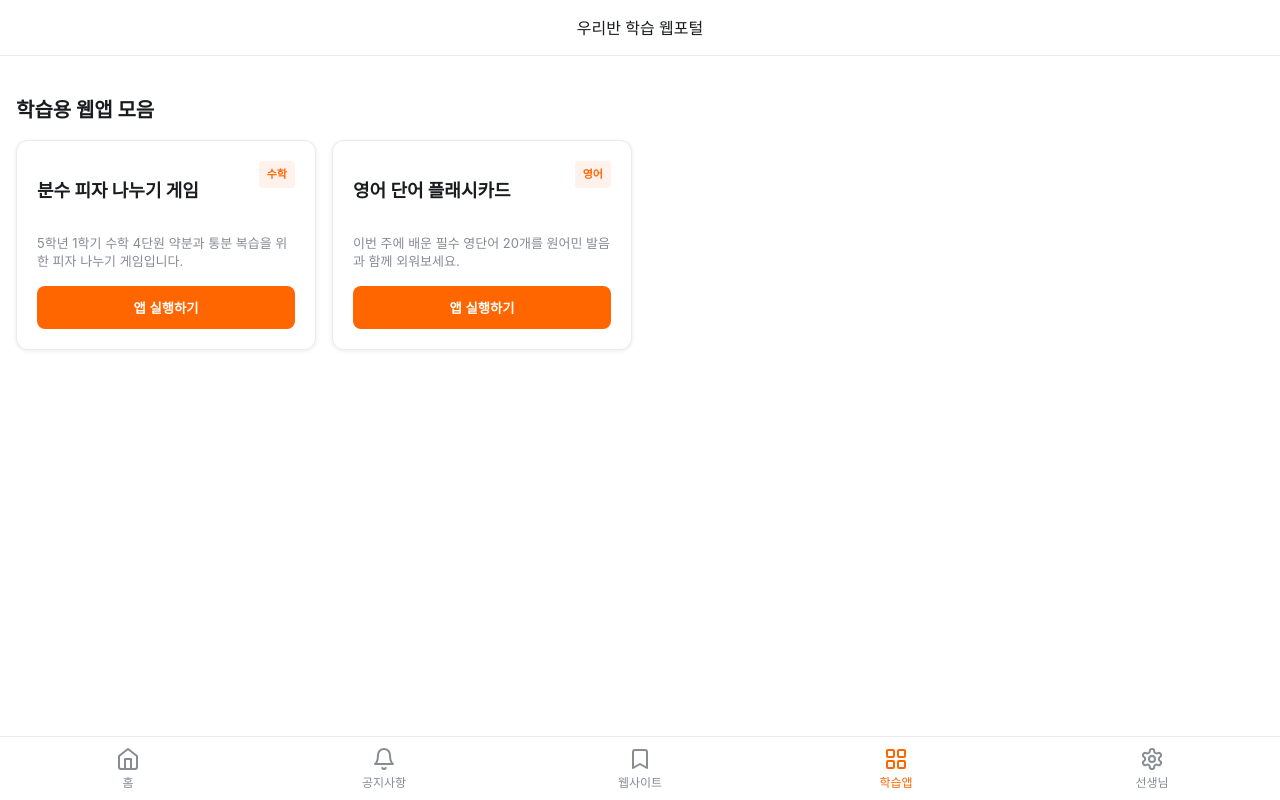
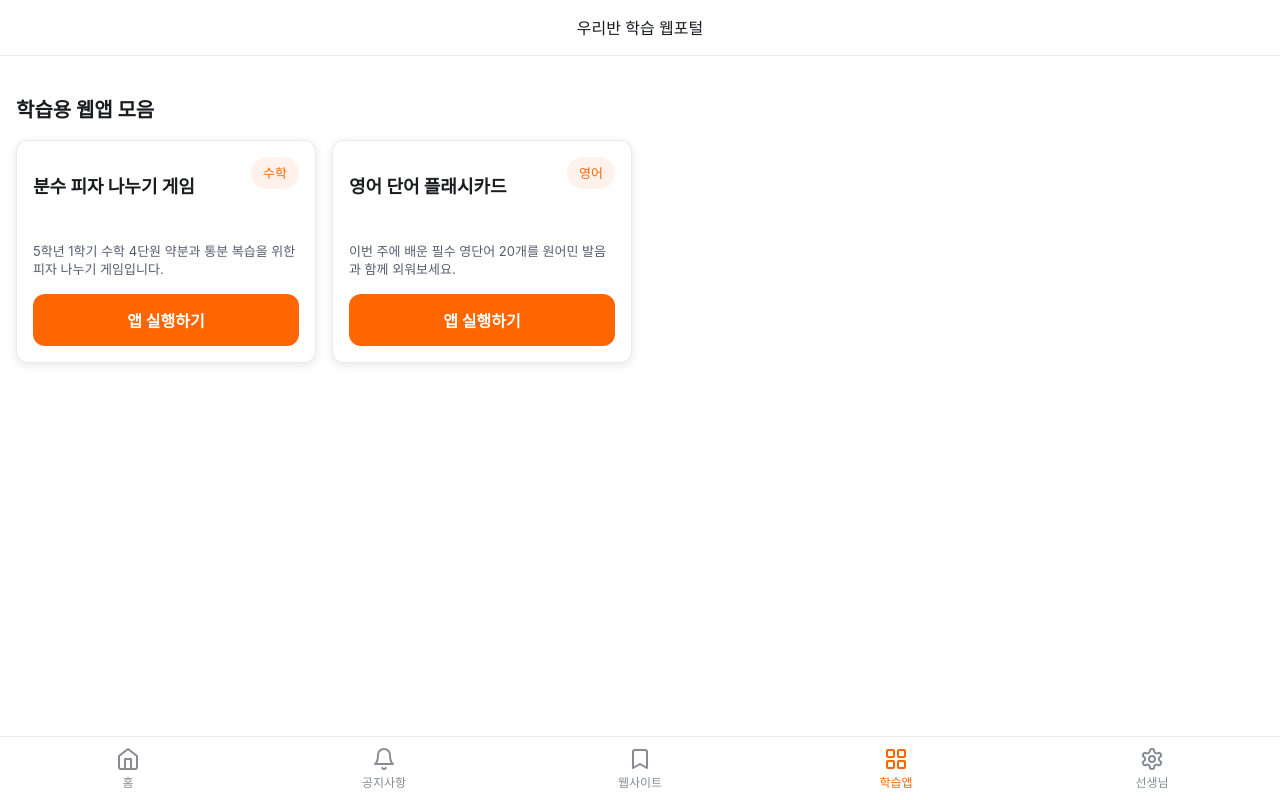
Before and after one commit to JunhyunGwag/-0627-portal, a React (Vite) app: page /apps in a window 1280 px wide. Built offline with nearby package versions, Linux system fonts and the light colour scheme; a web font is replaced by a local one.

Commit message:
Apply full Seed Design components from design(학습포털).md

```diff
--- a/src/index.css
+++ b/src/index.css
@@ -1,9 +1,11 @@
 @import url("https://cdn.jsdelivr.net/gh/orioncactus/pretendard@v1.3.9/dist/web/variable/pretendardvariable.min.css");
 
 :root {
-  /* Seed Design Colors */
+  /* Seed Design Palette */
+  --seed-color-carrot-800: #b93901;
+  --seed-color-carrot-700: #e14d00;
   --seed-color-carrot-600: #ff6600;
-  --seed-color-carrot-700: #e14d00;
+  --seed-color-carrot-400: #ffb999;
   --seed-color-carrot-100: #fff2ec;
 
   --seed-color-gray-1000: #1a1c20;
@@ -17,8 +19,9 @@
 
   --seed-color-red-700: #fa342c;
   --seed-color-blue-600: #5e98fe;
+  --seed-color-green-700: #079171;
 
-  /* Semantic Variables */
+  /* Semantic Roles */
   --bg-layer-default: var(--seed-color-gray-00);
   --bg-layer-fill: var(--seed-color-gray-100);
   --bg-layer-basement: var(--seed-color-gray-200);
@@ -27,12 +30,16 @@
   --fg-neutral-muted: var(--seed-color-gray-800);
   --fg-neutral-subtle: var(--seed-color-gray-700);
   --fg-placeholder: var(--seed-color-gray-600);
+  --fg-critical: var(--seed-color-red-700);
+  --fg-informative: var(--seed-color-blue-600);
+  --fg-positive: var(--seed-color-green-700);
 
   --stroke-neutral-weak: var(--seed-color-gray-400);
   --stroke-neutral-subtle: rgba(0,0,0,0.08);
+  --stroke-neutral-muted: rgba(0,0,0,0.12);
   --stroke-focus-ring: var(--seed-color-blue-600);
 
-  /* Shadows */
+  /* Depth & Elevation */
   --shadow-s1: 0px 1px 4px rgba(0,0,0,0.08);
   --shadow-s2: 0px 2px 10px rgba(0,0,0,0.10);
   --shadow-s3: 0px 4px 16px rgba(0,0,0,0.12);
@@ -43,10 +50,7 @@ body {
   padding: 0;
   font-family: "Pretendard Variable", Pretendard, -apple-system, BlinkMacSystemFont, "Apple SD Gothic Neo", Roboto, "Noto Sans KR", sans-serif;
   color: var(--fg-neutral);
-  background-color: var(--bg-layer-basement); /* Desktop environment background */
-  font-size: 14px;
-  line-height: 19px;
-  letter-spacing: 0em;
+  background-color: var(--bg-layer-basement);
   -webkit-font-smoothing: antialiased;
 }
 
@@ -54,7 +58,7 @@ body {
   box-sizing: border-box;
 }
 
-/* Full Width Container for Laptops/Chromebooks */
+/* Container */
 #root {
   width: 100%;
   min-height: 100vh;
@@ -64,22 +68,116 @@ body {
   position: relative;
 }
 
-/* Typography utilities */
-.text-display-xl { font-size: 26px; font-weight: 700; line-height: 35px; }
-.text-display-large { font-size: 24px; font-weight: 700; line-height: 32px; }
-.text-heading-large { font-size: 20px; font-weight: 700; line-height: 27px; }
-.text-heading { font-size: 18px; font-weight: 700; line-height: 24px; }
-.text-title { font-size: 16px; font-weight: 500; line-height: 22px; }
-.text-body { font-size: 14px; font-weight: 400; line-height: 19px; color: var(--fg-neutral-muted); }
-.text-body-small { font-size: 13px; font-weight: 400; line-height: 18px; color: var(--fg-neutral-subtle); }
-.text-caption { font-size: 12px; font-weight: 400; line-height: 16px; color: var(--fg-neutral-subtle); }
+/* Typography Scale */
+.text-display-xl { font-size: 26px; font-weight: 700; line-height: 35px; letter-spacing: 0em; }
+.text-display-large { font-size: 24px; font-weight: 700; line-height: 32px; letter-spacing: 0em; }
+.text-heading-large { font-size: 20px; font-weight: 700; line-height: 27px; letter-spacing: 0em; }
+.text-heading { font-size: 18px; font-weight: 700; line-height: 24px; letter-spacing: 0em; }
+.text-title { font-size: 16px; font-weight: 500; line-height: 22px; letter-spacing: 0em; }
+.text-body { font-size: 14px; font-weight: 400; line-height: 19px; letter-spacing: 0em; color: var(--fg-neutral); }
+.text-body-small { font-size: 13px; font-weight: 400; line-height: 18px; letter-spacing: 0em; color: var(--fg-neutral-muted); }
+.text-caption { font-size: 12px; font-weight: 400; line-height: 16px; letter-spacing: 0em; color: var(--fg-neutral-subtle); }
+
+/* Components */
+.card {
+  background-color: var(--bg-layer-default);
+  border: 1px solid var(--stroke-neutral-subtle);
+  border-radius: 8px; /* standard */
+  box-shadow: var(--shadow-s2);
+  padding: 16px;
+  display: flex;
+  flex-direction: column;
+  transition: transform 0.15s cubic-bezier(0.4, 0, 0.2, 1);
+}
+.card:active {
+  transform: scale(0.98);
+}
+.card-featured {
+  border-radius: 12px;
+}
+
+.btn-primary {
+  background-color: var(--seed-color-carrot-600);
+  color: #ffffff;
+  border-radius: 12px;
+  min-height: 52px;
+  padding: 0 16px;
+  font-size: 16px;
+  font-weight: 700;
+  border: none;
+  cursor: pointer;
+  display: inline-flex;
+  align-items: center;
+  justify-content: center;
+  transition: background-color 0.15s;
+}
+.btn-primary:active {
+  background-color: var(--seed-color-carrot-700);
+}
+.btn-primary:disabled {
+  background-color: var(--seed-color-gray-200);
+  color: #d1d3d8;
+  cursor: not-allowed;
+}
+
+.chip {
+  background-color: var(--seed-color-gray-200);
+  color: var(--fg-neutral);
+  border-radius: 9999px;
+  height: 32px;
+  padding: 0 12px;
+  font-size: 13px;
+  font-weight: 500;
+  display: inline-flex;
+  align-items: center;
+  justify-content: center;
+  border: none;
+}
+.chip.active {
+  background-color: var(--fg-neutral);
+  color: #ffffff;
+}
+
+.input-field {
+  background-color: var(--bg-layer-fill);
+  color: var(--fg-neutral);
+  border: 1px solid var(--stroke-neutral-weak);
+  border-radius: 8px;
+  padding: 12px 16px;
+  font-size: 14px;
+  outline: none;
+  transition: border 0.15s;
+}
+.input-field:focus {
+  border: 2px solid var(--stroke-focus-ring);
+  padding: 11px 15px; /* adjust for border width */
+}
+.input-field::placeholder {
+  color: var(--fg-placeholder);
+}
+.input-error {
+  border: 1px solid var(--fg-critical);
+}
+.input-error:focus {
+  border: 2px solid var(--fg-critical);
+  padding: 11px 15px;
+}
 
 /* Spacing and Utilities */
 .gutter { padding-left: 16px; padding-right: 16px; }
 .flex-center { display: flex; align-items: center; justify-content: center; }
+.gap-4 { gap: 4px; }
+.gap-8 { gap: 8px; }
+.gap-12 { gap: 12px; }
+.gap-16 { gap: 16px; }
+.gap-24 { gap: 24px; }
+.gap-32 { gap: 32px; }
 
 /* Global Link Resets */
 a {
   color: inherit;
   text-decoration: none;
 }
+button {
+  font-family: inherit;
+}
--- a/src/pages/Apps.tsx
+++ b/src/pages/Apps.tsx
@@ -5,25 +5,25 @@ export default function Apps() {
 
       <div style={{ display: 'grid', gridTemplateColumns: 'repeat(auto-fill, minmax(280px, 1fr))', gap: '16px' }}>
         {/* Sample App 1 */}
-        <div style={{ backgroundColor: 'var(--bg-layer-default)', padding: '20px', borderRadius: '12px', border: '1px solid var(--stroke-neutral-subtle)', boxShadow: 'var(--shadow-s1)' }}>
+        <div className="card card-featured">
           <div style={{ display: 'flex', justifyContent: 'space-between', alignItems: 'flex-start', marginBottom: '12px' }}>
             <h3 className="text-heading">분수 피자 나누기 게임</h3>
-            <span style={{ backgroundColor: 'var(--seed-color-carrot-100)', color: 'var(--seed-color-carrot-600)', padding: '4px 8px', borderRadius: '4px', fontSize: '11px', fontWeight: 700 }}>수학</span>
+            <span className="chip" style={{ color: 'var(--seed-color-carrot-600)', backgroundColor: 'var(--seed-color-carrot-100)' }}>수학</span>
           </div>
-          <p className="text-body-small" style={{ marginBottom: '16px' }}>5학년 1학기 수학 4단원 약분과 통분 복습을 위한 피자 나누기 게임입니다.</p>
-          <button style={{ width: '100%', padding: '12px', backgroundColor: 'var(--seed-color-carrot-600)', color: 'white', border: 'none', borderRadius: '8px', fontWeight: 700, cursor: 'pointer' }}>
+          <p className="text-body-small" style={{ marginBottom: '16px', flex: 1 }}>5학년 1학기 수학 4단원 약분과 통분 복습을 위한 피자 나누기 게임입니다.</p>
+          <button className="btn-primary" style={{ width: '100%' }}>
             앱 실행하기
           </button>
         </div>
 
         {/* Sample App 2 */}
-        <div style={{ backgroundColor: 'var(--bg-layer-default)', padding: '20px', borderRadius: '12px', border: '1px solid var(--stroke-neutral-subtle)', boxShadow: 'var(--shadow-s1)' }}>
+        <div className="card card-featured">
           <div style={{ display: 'flex', justifyContent: 'space-between', alignItems: 'flex-start', marginBottom: '12px' }}>
             <h3 className="text-heading">영어 단어 플래시카드</h3>
-            <span style={{ backgroundColor: 'var(--seed-color-carrot-100)', color: 'var(--seed-color-carrot-600)', padding: '4px 8px', borderRadius: '4px', fontSize: '11px', fontWeight: 700 }}>영어</span>
+            <span className="chip" style={{ color: 'var(--seed-color-carrot-600)', backgroundColor: 'var(--seed-color-carrot-100)' }}>영어</span>
           </div>
-          <p className="text-body-small" style={{ marginBottom: '16px' }}>이번 주에 배운 필수 영단어 20개를 원어민 발음과 함께 외워보세요.</p>
-          <button style={{ width: '100%', padding: '12px', backgroundColor: 'var(--seed-color-carrot-600)', color: 'white', border: 'none', borderRadius: '8px', fontWeight: 700, cursor: 'pointer' }}>
+          <p className="text-body-small" style={{ marginBottom: '16px', flex: 1 }}>이번 주에 배운 필수 영단어 20개를 원어민 발음과 함께 외워보세요.</p>
+          <button className="btn-primary" style={{ width: '100%' }}>
             앱 실행하기
           </button>
         </div>
--- a/src/pages/Notice.tsx
+++ b/src/pages/Notice.tsx
@@ -3,11 +3,11 @@ export default function Notice() {
     <div className="gutter" style={{ paddingTop: '24px', paddingBottom: '24px' }}>
       <h2 className="text-heading-large" style={{ marginBottom: '16px' }}>선생님 공지사항</h2>
 
-      <div style={{ display: 'flex', flexDirection: 'column', gap: '12px' }}>
+      <div className="flex-column gap-12" style={{ display: 'flex', flexDirection: 'column' }}>
         {/* Sample Notice 1 (Important) */}
-        <div style={{ backgroundColor: 'var(--bg-layer-default)', padding: '16px', borderRadius: '8px', border: '1px solid var(--seed-color-carrot-600)', boxShadow: 'var(--shadow-s1)' }}>
+        <div className="card" style={{ border: '1px solid var(--seed-color-carrot-600)' }}>
           <div style={{ display: 'flex', justifyContent: 'space-between', marginBottom: '8px' }}>
-            <span style={{ color: 'var(--seed-color-red-700)', fontWeight: 700, fontSize: '12px' }}>[필독]</span>
+            <span style={{ color: 'var(--fg-critical)', fontWeight: 700, fontSize: '12px' }}>[필독]</span>
             <span className="text-caption">2026-06-27</span>
           </div>
           <h3 className="text-heading" style={{ marginBottom: '8px' }}>내일 현장체험학습 안내사항</h3>
@@ -15,7 +15,7 @@ export default function Notice() {
         </div>
 
         {/* Sample Notice 2 */}
-        <div style={{ backgroundColor: 'var(--bg-layer-default)', padding: '16px', borderRadius: '8px', border: '1px solid var(--stroke-neutral-subtle)', boxShadow: 'var(--shadow-s1)' }}>
+        <div className="card">
           <div style={{ display: 'flex', justifyContent: 'space-between', marginBottom: '8px' }}>
             <span className="text-caption" style={{ color: 'var(--seed-color-carrot-600)', fontWeight: 700 }}>일반안내</span>
             <span className="text-caption">2026-06-26</span>
```
Also changed, not shown: src/pages/Admin.tsx (+5 -24 lines), src/pages/Bookmark.tsx (+4 -4 lines), src/pages/Home.tsx (+4 -4 lines).
